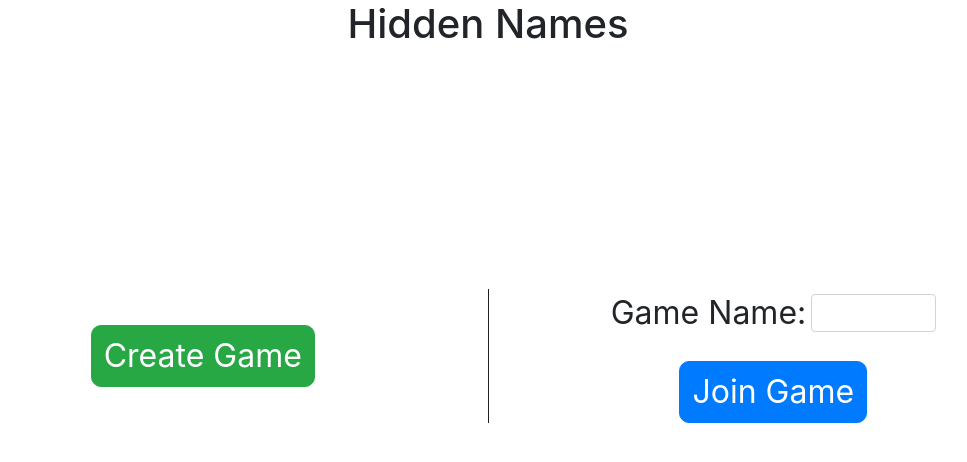
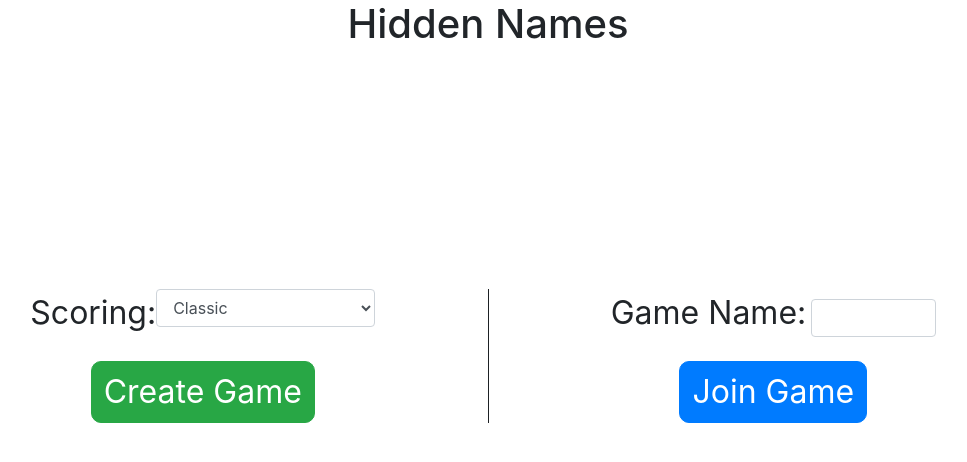
Before and after one commit to Tyler-Yates/scrambled-words, a Python web app: template application/templates/index.html in a window 1280 px wide. Shown: the top 462 px of the page, without its empty margins (152-1119 px from the left). Run offline with Jinja, Linux system fonts and the light colour scheme; the template is opened without the code that fills it, so the values that code supplies are empty.

Commit message:
Add frontend for scoring type

```diff
--- a/application/static/index.css
+++ b/application/static/index.css
@@ -8,7 +8,7 @@ html, body {
     text-transform: uppercase;
 }
 
-.btn, .form-control, .form-label {
+.btn, .form-label {
    font-size: 200%;
 }
 
@@ -19,3 +19,7 @@ html, body {
 #join_game_column {
     border-left: #1d2124 solid 1px;
 }
+
+#scoring-type {
+    width: 75%
+}
--- a/application/templates/index.html
+++ b/application/templates/index.html
@@ -22,6 +22,14 @@
     <div id="button_row" class="row h-75">
         <div id="new_game_column" class="col align-self-center text-center">
             <form action="/create_game" enctype="application/x-www-form-urlencoded" method="post">
+                <div class="form-group btn-group">
+                    <label for="scoring-type" class="form-label">Scoring: </label>
+                    <select class="form-control" id="scoring-type" name="scoring-type">
+                        <option>Classic</option>
+                        <option>Distributed (Fractional)</option>
+                        <option>Distributed (Integer)</option>
+                    </select>
+                </div>
                 <button type="submit" class="btn btn-success">Create Game</button>
             </form>
         </div>
```
Also changed, not shown: application/data/game_manager.py (+5 -4 lines), application/networking/routes.py (+20 -2 lines).
